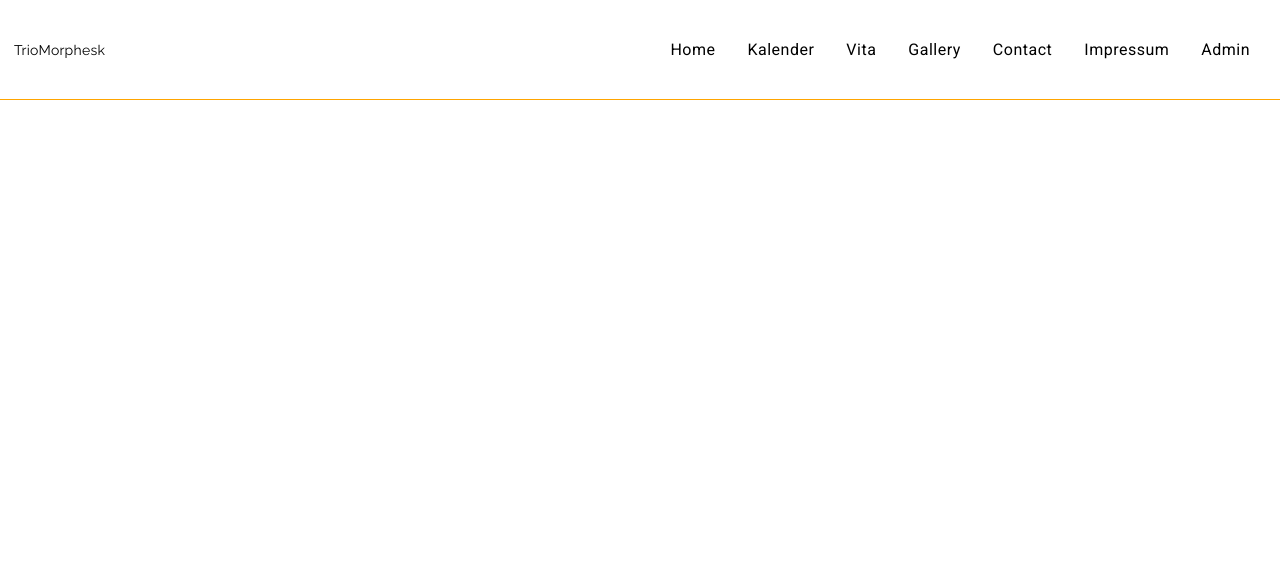
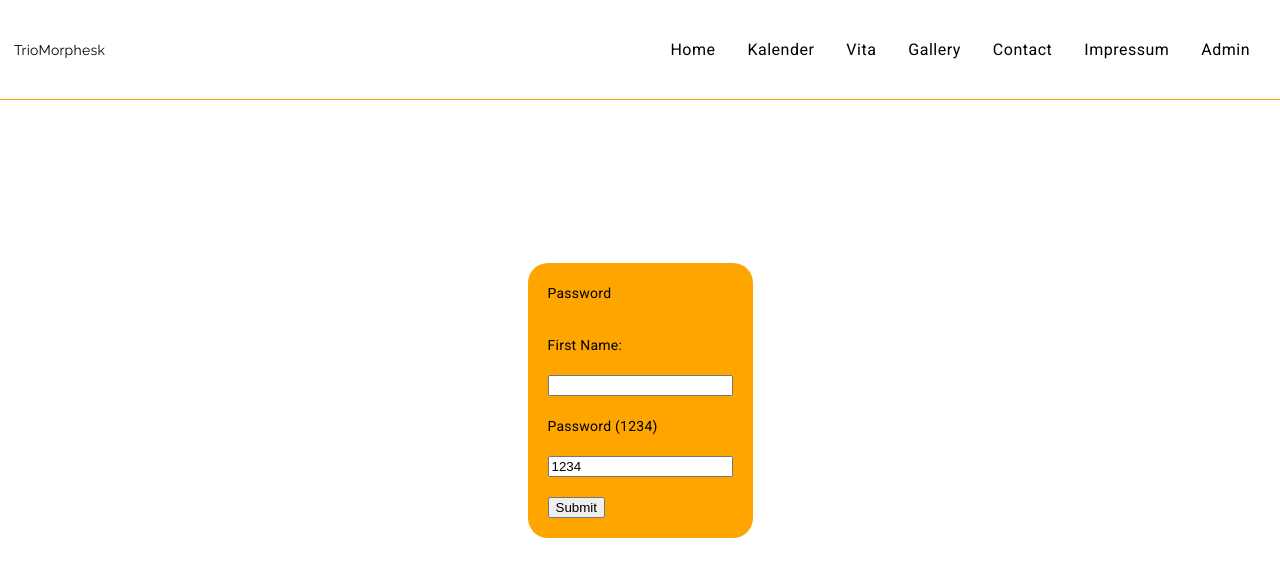
Before and after one commit to MichaelLudwig01/morphesk, an Angular app: page /admin in a window 1280 px wide. Shown: the top 576 px of the page. Built offline with nearby package versions, Linux system fonts and the light colour scheme.

Commit message:
update-admin

```diff
--- a/src/app/admin/admin.component.html
+++ b/src/app/admin/admin.component.html
@@ -1 +1,14 @@
-<p>admin works!</p>
+<div class="center">
+<form [formGroup]="profileForm" (ngSubmit)="onSubmit()">
+    <p>Password</p>
+
+    <label for="first-name">First Name: </label>
+    <input id="first-name" type="text" formControlName="firstName">
+
+    <label for="last-name">Password (1234)</label>
+    <input id="last-name" type="text" formControlName="password">
+
+    <div style="display: flex; gap:5px; justify-content: space-between;"><button type="submit">Submit</button><p>{{message}}</p></div>
+
+  </form>
+</div>
--- a/src/app/admin/admin.component.scss
+++ b/src/app/admin/admin.component.scss
@@ -0,0 +1,15 @@
+.center {
+    width: auto;
+        height: 100vh;
+        display: flex;
+        justify-content: center;
+        align-items: center;
+    form {
+        padding: 20px;
+        border-radius: 20px;
+        background-color: orange;
+        display: flex;
+        gap: 20px;
+        flex-direction: column;
+    }
+}
--- a/src/app/admin/admin.component.ts
+++ b/src/app/admin/admin.component.ts
@@ -1,5 +1,8 @@
 import { Component, OnInit } from '@angular/core';
 import { AuthService } from '../auth.service';
+import { FormGroup, FormControl } from '@angular/forms';
+
+
 @Component({
   selector: 'app-admin',
   templateUrl: './admin.component.html',
@@ -7,8 +10,25 @@ import { AuthService } from '../auth.service';
 })
 export class AdminComponent {
 
+  profileForm = new FormGroup({
+    firstName: new FormControl(''),
+    password: new FormControl('1234'),
+  });
+
+  message!:string;
+
+  onSubmit(){
+    if (this.profileForm.value.password == "1234") {
+      this.authService.setAutherized(true)
+      this.message = "succesful";
+    } else {
+      this.authService.setAutherized(false)
+      this.message = "wrong"
+    }
+  }
+
+
   constructor(private authService:AuthService){
-    this.authService.setAutherized(true)
   }
 
 }
--- a/src/app/app.module.ts
+++ b/src/app/app.module.ts
@@ -15,6 +15,7 @@ import { CalenderComponent } from './calender/calender.component';
 import { MatGridListModule } from '@angular/material/grid-list';
 import { AdminComponent } from './admin/admin.component';
 import { MatIconModule } from '@angular/material/icon';
+import { ReactiveFormsModule } from '@angular/forms';
 
 @NgModule({
   declarations: [
@@ -34,7 +35,8 @@ import { MatIconModule } from '@angular/material/icon';
     AppRoutingModule,
     BrowserAnimationsModule,
     MatGridListModule,
-    MatIconModule
+    MatIconModule,
+    ReactiveFormsModule
   ],
   providers: [],
   bootstrap: [AppComponent]
--- a/src/app/menu/menu.component.scss
+++ b/src/app/menu/menu.component.scss
@@ -181,7 +181,13 @@ body {
     height: 2.5em;
     padding: 0.5em;
     transition: height 400ms cubic-bezier(0.23, 1, 0.32, 1);
-
+  }
+  .menu > li:checked ~ .menu li{
+    height: 0;
+    margin: 0;
+    padding: 0;
+    border: 0;
+    transition: height 400ms cubic-bezier(0.23, 1, 0.32, 1);
   }
   .menu > li {
     display: flex;
```
